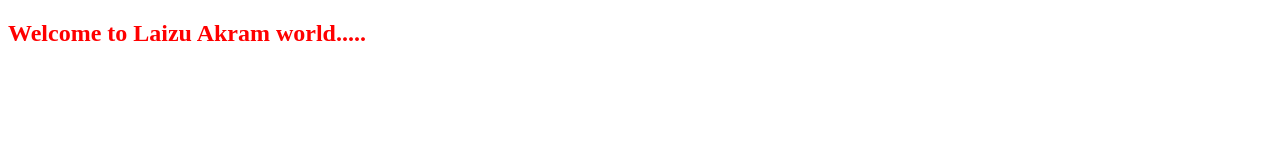
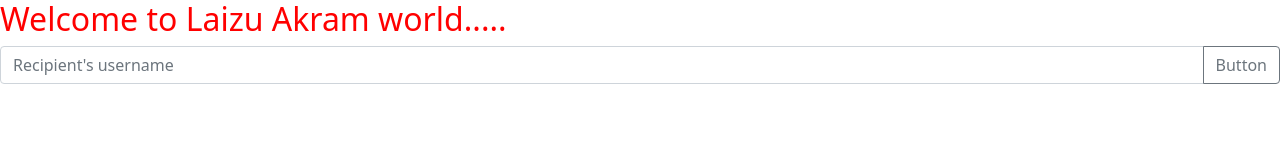
Before and after one commit to laizuakram1/my-portfolio, a plain HTML site: page html/index.html in a window 1280 px wide. Drawn offline with nearby package versions, Linux system fonts and the light colour scheme.

Commit message:
add bootstrap 5 in my projects

```diff
--- a/html/index.html
+++ b/html/index.html
@@ -1,13 +1,39 @@
 <!DOCTYPE html>
 <html lang="en">
+
 <head>
     <meta charset="UTF-8">
     <meta http-equiv="X-UA-Compatible" content="IE=edge">
     <meta name="viewport" content="width=device-width, initial-scale=1.0">
     <title>Laizu</title>
+
+    <!-- Bootstrap CSS -->
+    <link href="https://cdn.jsdelivr.net/npm/bootstrap@5.0.2/dist/css/bootstrap.min.css" rel="stylesheet"
+        integrity="sha384-EVSTQN3/azprG1Anm3QDgpJLIm9Nao0Yz1ztcQTwFspd3yD65VohhpuuCOmLASjC" crossorigin="anonymous">
     <link rel="stylesheet" href="../css/index.css">
 </head>
+
 <body>
     <h2 class="intro">Welcome to Laizu Akram world.....</h2>
+    <div class="input-group mb-3">
+        <input type="text" class="form-control" placeholder="Recipient's username" aria-label="Recipient's username" aria-describedby="button-addon2">
+        <button class="btn btn-outline-secondary" type="button" id="button-addon2">Button</button>
+      </div>
+
+
+
+
+
+
+
+
+
+
+
+
+
+    <!-- Bootstrap Bundle with Popper -->
+    <script src="https://cdn.jsdelivr.net/npm/bootstrap@5.0.2/dist/js/bootstrap.bundle.min.js" integrity="sha384-MrcW6ZMFYlzcLA8Nl+NtUVF0sA7MsXsP1UyJoMp4YLEuNSfAP+JcXn/tWtIaxVXM" crossorigin="anonymous"></script>
 </body>
+
 </html>
```
